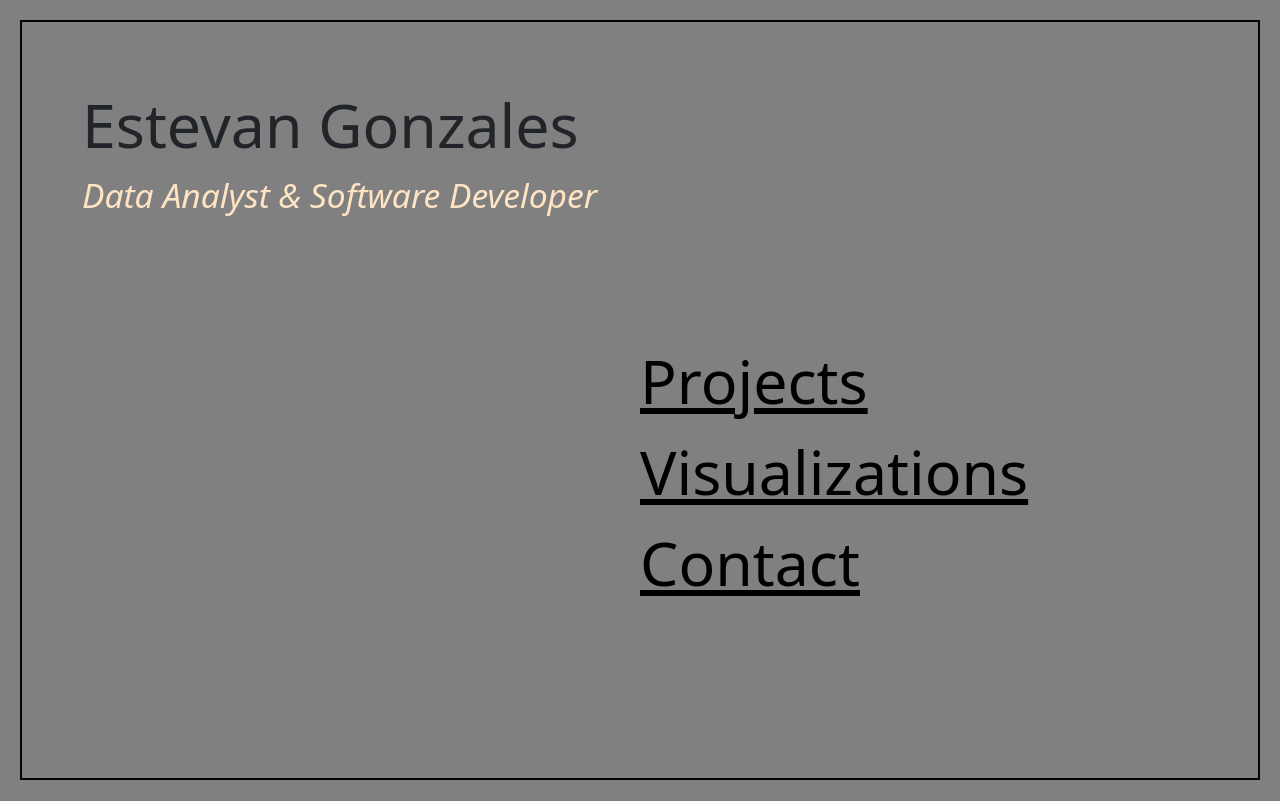
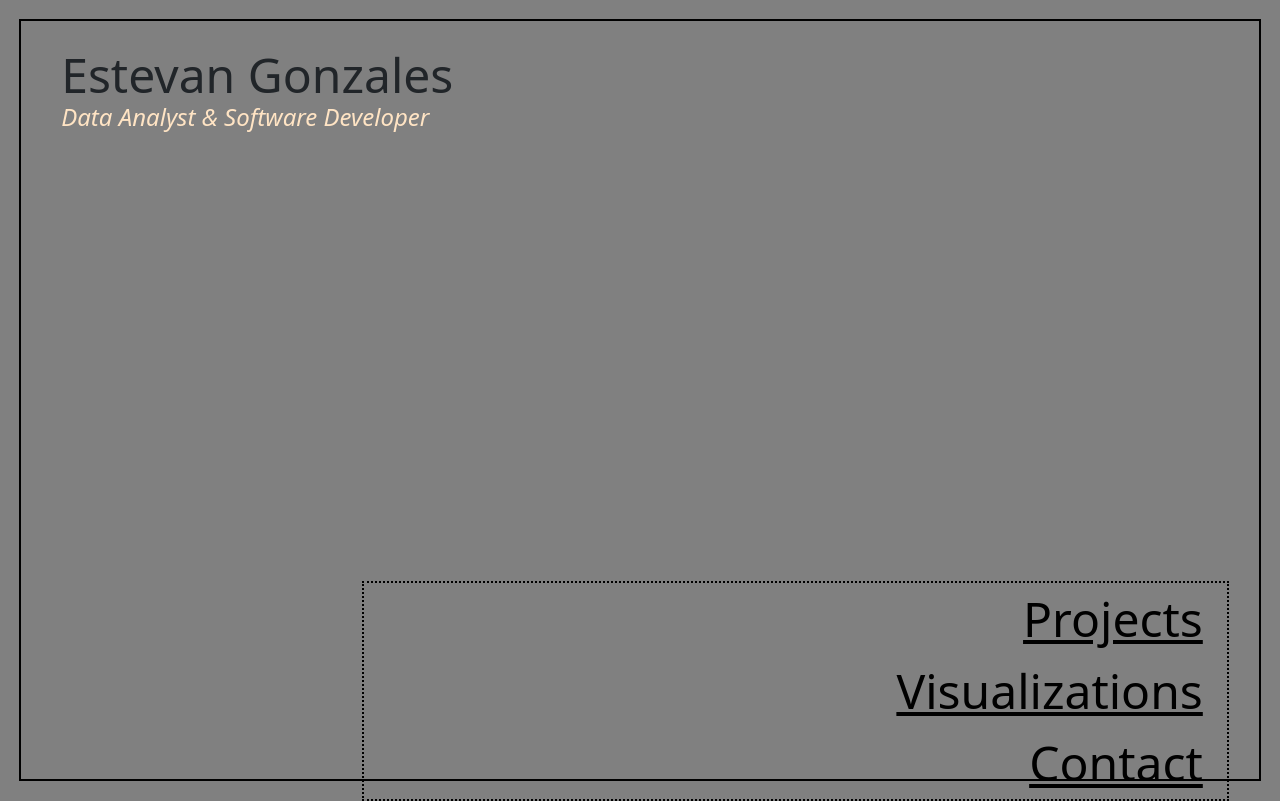
Before and after one commit to Estevan-Gonzales/estevan_b, a React (Vite) app: page / in a window 1280 px wide. Built offline with nearby package versions, Linux system fonts and the light colour scheme.

Commit message:
Reformatted splash

```diff
--- a/src/App.css
+++ b/src/App.css
@@ -1,5 +1,5 @@
 body {
-  background-color: tan;
+  background-color: gray;
 }
 
 html {
@@ -7,7 +7,7 @@ html {
 }
 
 .outlet-out {
-  padding: 20px;
+  padding: 1.5%;
   height: 100vh;
   background-color: gray;
 }
@@ -32,12 +32,39 @@ html {
   width: 100%;
 }
 
+.half-space-div {
+  height: 40vh;
+
+}
+
+.homepage-links-div {
+  text-align: right;
+  float: right;
+  margin-right: 30px;
+  width: 70%;
+  border: 2px dotted black;
+}
+
 .homepage-header {
-  font-size: calc(3em + 1vw);
-  margin-top: 5%;
+  font-size: xxx-large;
   text-wrap: nowrap;
   text-align: left;
+  line-height: 100%;
+  margin-top: 30px;
+  margin-left: 40px;
 }
+.homepage-subline {
+  font-size: x-large;
+  text-wrap: nowrap;
+  font-style: italic;
+  color: bisque;
+  margin-left: 40px;
+  margin-bottom: 10%;
+}
+
+
+
+
 
   .pages-header {
     font-size: calc(2em + 5vw);
@@ -47,13 +74,7 @@ html {
     margin-bottom: 20px;
   }
 
-  .homepage-subline {
-    font-size: calc(.5em + 2vw);
-    text-wrap: nowrap;
-    font-style: italic;
-    color: bisque;
-    margin-bottom: 10%;
-  }
+
   .homepage-double {
     display: grid;
     grid-template-columns: 1fr 1fr;
@@ -61,6 +82,7 @@ html {
 
   .homepage-link a {
     color: black;
+    font-size: xxx-large
   }
   .homepage-link a:hover {
     color: white;
--- a/src/pages/Home.jsx
+++ b/src/pages/Home.jsx
@@ -3,20 +3,22 @@ import { Link } from 'react-router-dom';
 export default function Home() {
   return (
     <div className='home'>
-        <div className="container">
+
           <div className="row">
             <div className="col homepage-header">Estevan Gonzales</div>
           </div>
           <div className="row">
             <div className="col homepage-subline">Data Analyst & Software Developer</div>
           </div>
+
+        <div className="half-space-div">
+
+
         </div>
 
+      <div className="homepage-links-div">
+        <div className="row full-width">
 
-      <div className="container">
-        <div className="row full-width">
-          <div className="col-12 col-md-6"></div>
-          <div className="col-12 col-md-6 homepage-links">
             <div className="homepage-link">
               <Link to="/Projects">Projects</Link>
             </div>
@@ -26,7 +28,7 @@ export default function Home() {
             <div className="homepage-link">
               <Link to="/Contact">Contact</Link>
             </div>
-          </div>
+
         </div>
       </div>
 
```
Also changed, not shown: 4 other files (tests, documents, lock files or other folders).
